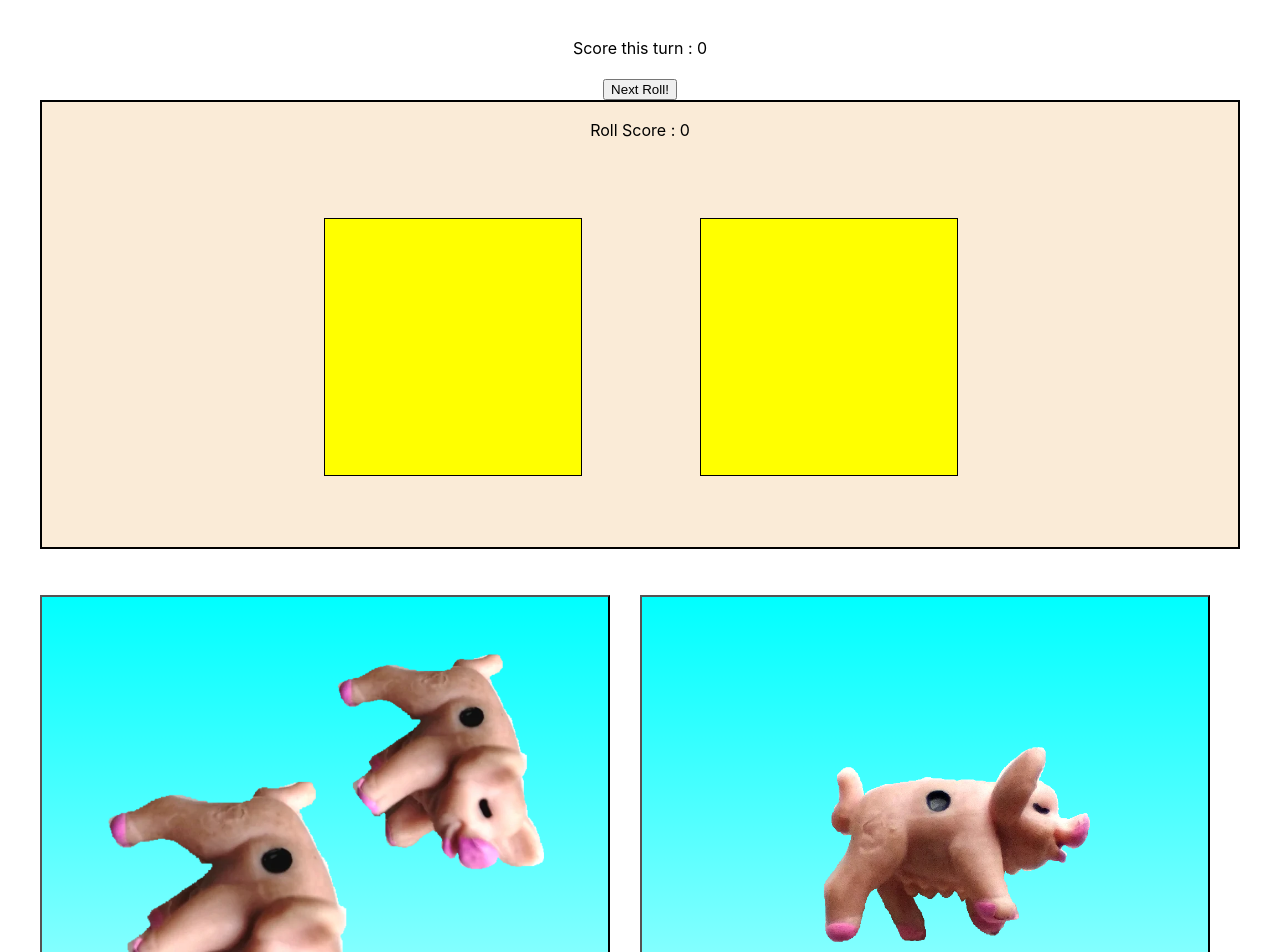
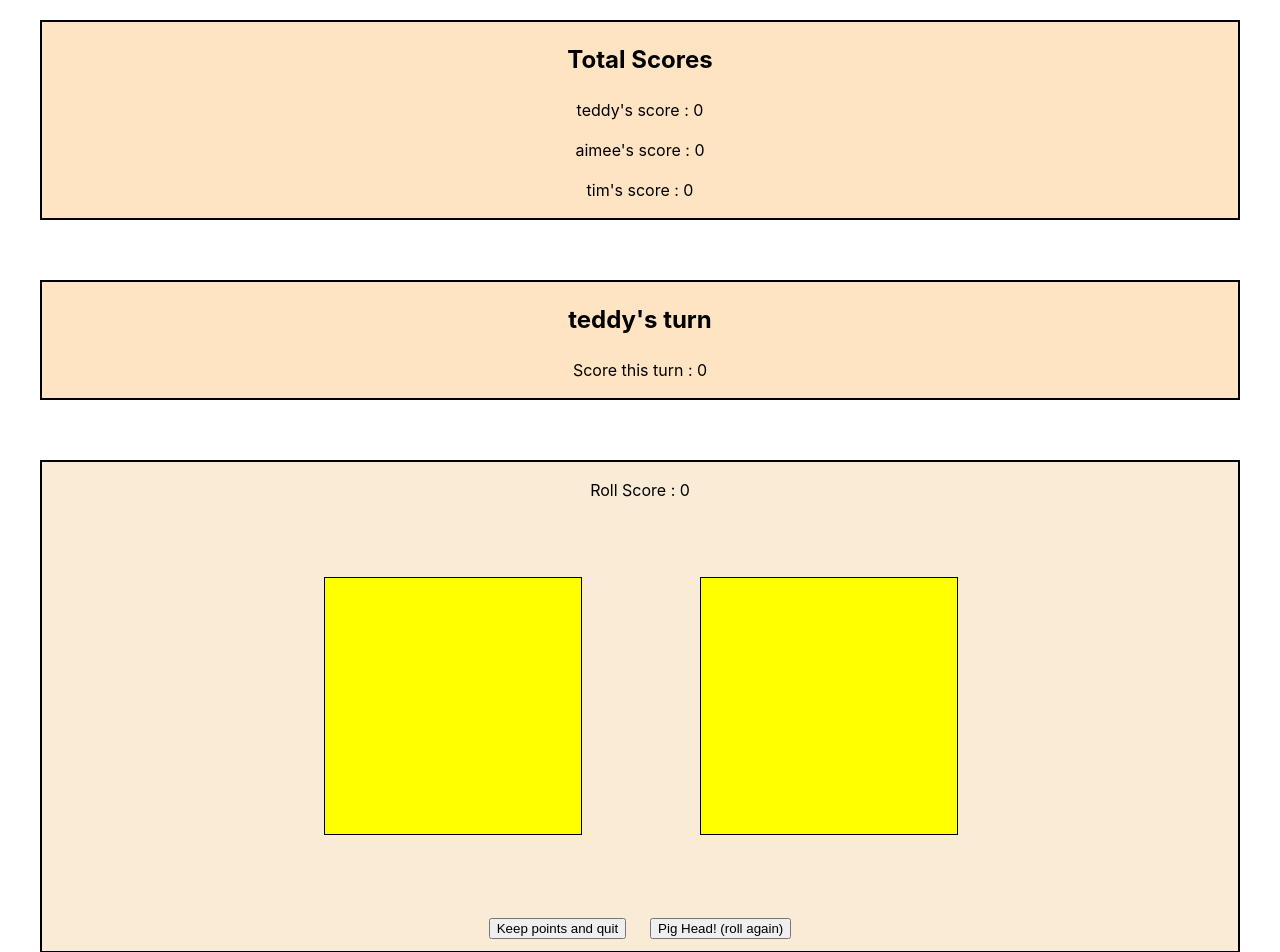
Before and after one commit to t-cbailey/passthepigs, a React (Vite) app: page /play in a window 1280 px wide. Shown: the part 20-972 px from the top of the page. Built offline with nearby package versions, Linux system fonts and the light colour scheme.

Commit message:
basic functionality complete

```diff
--- a/src/App.tsx
+++ b/src/App.tsx
@@ -7,7 +7,13 @@ import "./App.css";
 import { Player } from "../customTypes/customTypes";
 
 function App() {
-  const [players, setPlayers] = React.useState<Player[]>([]);
+  const [players, setPlayers] = React.useState<Player[]>([
+    { name: "teddy", scores: [] },
+    { name: "aimee", scores: [] },
+    { name: "tim", scores: [] },
+  ]);
+  const [winningScore, setWinningScore] = React.useState(100);
+
   return (
     <>
       <Routes>
@@ -18,7 +24,13 @@ function App() {
         />
         <Route
           path="/play"
-          element={<Play players={players} setPlayers={setPlayers} />}
+          element={
+            <Play
+              players={players}
+              setPlayers={setPlayers}
+              winningScore={winningScore}
+            />
+          }
         />
       </Routes>
     </>
--- a/src/components/CurrentRollStats.tsx
+++ b/src/components/CurrentRollStats.tsx
@@ -8,10 +8,21 @@ import snouter from "../assets/imgs/snouter.webp";
 import makinBacon from "../assets/imgs/makinBacon.webp";
 import blank from "../assets/imgs/blank.webp";
 import { moves } from "../moves";
-import { CurrentRollStatsProps } from "../../customTypes/customTypes";
+import { CurrentRollStatsProps, Player } from "../../customTypes/customTypes";
 
-function CurrentRollStats({ roll, setTurnScore }: CurrentRollStatsProps) {
-  const [rollScore, setRollScore] = React.useState<number>(0);
+function CurrentRollStats({
+  roll,
+  setRoll,
+  setTurnScore,
+  rollScore,
+  setRollScore,
+  setButtonsDisabled,
+  setCurrentPlayer,
+  currentPlayer,
+  players,
+  turnScore,
+  setPlayers,
+}: CurrentRollStatsProps) {
   const roll1Index = roll.roll1 as keyof typeof moves;
   const roll2Index = roll.roll2 as keyof typeof moves;
   const r1 = roll.roll1;
@@ -20,7 +31,11 @@ function CurrentRollStats({ roll, setTurnScore }: CurrentRollStatsProps) {
   console.log(r1);
 
   React.useEffect(() => {
-    if (r1 && r2 && r1 === r2 && r1 !== "sider") {
+    if (r1 === "pigOut" || r2 === "pigOut") {
+      handlePigOut();
+    } else if (r1 === "makinBacon" || r2 === "makinBacon") {
+      handleMakinBacon();
+    } else if (r1 && r2 && r1 === r2 && r1 !== "sider") {
       const param = ("double" + r1) as keyof typeof moves;
       setRollScore(() => {
         return moves[param].value;
@@ -30,14 +45,69 @@ function CurrentRollStats({ roll, setTurnScore }: CurrentRollStatsProps) {
       setRollScore(() => {
         return score;
       });
-    } else setTurnScore(0);
-  }, [roll]);
+    } else setRollScore(0);
+  }, [r1, r2]);
 
   React.useEffect(() => {
     setTurnScore((curr: number) => {
       return rollScore + curr;
     });
   }, [rollScore]);
+
+  const handleNextRoll = () => {
+    setButtonsDisabled({
+      pigOut: false,
+      sider: false,
+      razorback: false,
+      leaningJowler: false,
+      trotter: false,
+      snouter: false,
+      makinBacon: false,
+    });
+    setRoll({ roll1: "", roll2: "" });
+    setRollScore(0);
+  };
+
+  const handleEndTurn = () => {
+    setPlayers((curr: Player[]) => {
+      const temp = [...curr];
+      temp[currentPlayer].scores.push(turnScore);
+      return temp;
+    });
+
+    setRollScore(0);
+    setTurnScore(0);
+    setRoll({ roll1: "", roll2: "" });
+    setButtonsDisabled({
+      pigOut: false,
+      sider: false,
+      razorback: false,
+      leaningJowler: false,
+      trotter: false,
+      snouter: false,
+      makinBacon: false,
+    });
+    setCurrentPlayer((curr: number) => {
+      return curr + 1 < players.length ? curr + 1 : 0;
+    });
+  };
+
+  const handlePigOut = () => {
+    setTurnScore(0);
+    setRollScore(0);
+    handleEndTurn();
+  };
+
+  const handleMakinBacon = () => {
+    setTurnScore(0);
+    setRollScore(0);
+    setPlayers((curr: Player[]) => {
+      const temp = [...curr];
+      temp[currentPlayer].scores = [];
+      return temp;
+    });
+    handleEndTurn();
+  };
 
   const imgSelecter = (img: string) => {
     switch (img) {
@@ -82,6 +152,12 @@ function CurrentRollStats({ roll, setTurnScore }: CurrentRollStatsProps) {
             </p>
           </div>
         </div>
+        <button className="turnProgressionButton" onClick={handleEndTurn}>
+          Keep points and quit
+        </button>
+        <button className="turnProgressionButton" onClick={handleNextRoll}>
+          {"Pig Head! (roll again)"}
+        </button>
       </div>
     </>
   );
--- a/src/components/CurrentTurn.tsx
+++ b/src/components/CurrentTurn.tsx
@@ -5,9 +5,11 @@ import "../styling/currentTurn.css";
 import MoveButtons from "./MoveButtons";
 import CurrentRollStats from "./CurrentRollStats";
 
-function CurrentTurn({ players, setPlayers }: CurrentTurnProps) {
+function CurrentTurn({ players, setPlayers, winningScore }: CurrentTurnProps) {
   const [roll, setRoll] = React.useState<Roll>({ roll1: "", roll2: "" });
   const [turnScore, setTurnScore] = React.useState<number>(0);
+  const [rollScore, setRollScore] = React.useState<number>(0);
+  const [currentPlayer, setCurrentPlayer] = React.useState<number>(0);
   const [buttonsDisabled, setButtonsDisabled] = React.useState({
     pigOut: false,
     sider: false,
@@ -17,27 +19,45 @@ function CurrentTurn({ players, setPlayers }: CurrentTurnProps) {
     snouter: false,
     makinBacon: false,
   });
+  const [win, setWin] = React.useState(false);
 
-  const handleNextRoll = () => {
-    setButtonsDisabled({
-      pigOut: false,
-      sider: false,
-      razorback: false,
-      leaningJowler: false,
-      trotter: false,
-      snouter: false,
-      makinBacon: false,
-    });
-    setRoll({ roll1: "", roll2: "" });
-  };
+  React.useEffect(() => {
+    const currTotal =
+      players[currentPlayer].scores.length > 0
+        ? players[currentPlayer].scores.reduce((a, b) => {
+            return a + b;
+          })
+        : 0;
+    if (currTotal + turnScore >= winningScore) {
+      setWin(true);
+    }
+  }, [players, turnScore, currentPlayer]);
 
-  console.log(players);
+  if (win) {
+    return <>{<h1>{`${players[currentPlayer].name} wins!`}</h1>}</>;
+  } else
     return (
       <>
+        <div id="turnInfoContainer">
+          {players[currentPlayer] && (
+            <h2>{`${players[currentPlayer]?.name}'s turn`}</h2>
+          )}
           <p>{`Score this turn : ${turnScore}`}</p>
-      <button onClick={handleNextRoll}>Next Roll!</button>
+        </div>
 
-      <CurrentRollStats roll={roll} setTurnScore={setTurnScore} />
+        <CurrentRollStats
+          roll={roll}
+          setRoll={setRoll}
+          setTurnScore={setTurnScore}
+          rollScore={rollScore}
+          setRollScore={setRollScore}
+          setButtonsDisabled={setButtonsDisabled}
+          setCurrentPlayer={setCurrentPlayer}
+          currentPlayer={currentPlayer}
+          players={players}
+          turnScore={turnScore}
+          setPlayers={setPlayers}
+        />
         <MoveButtons
           setRoll={setRoll}
           roll={roll}
--- a/src/components/Play.tsx
+++ b/src/components/Play.tsx
@@ -1,13 +1,34 @@
-import React from "react";
-import { PlayersProps } from "../../customTypes/customTypes";
-
+import { PlayProps } from "../../customTypes/customTypes";
+import "../styling/play.css";
 import CurrentTurn from "./CurrentTurn";
 
-function Play({ players, setPlayers }: PlayersProps) {
-  console.log(players);
+function Play({ players, setPlayers, winningScore }: PlayProps) {
   return (
     <>
-      <CurrentTurn players={players} setPlayers={setPlayers} />
+      <div id="totalsContainer">
+        <h2>Total Scores</h2>
+        {players.map((player) => {
+          let total = 0;
+          if (player.scores.length < 1) {
+            total = 0;
+          } else {
+            total = player.scores.reduce((a, b) => {
+              return a + b;
+            });
+          }
+
+          return (
+            <p key={player.name}>
+              {player.name}'s score : {total}
+            </p>
+          );
+        })}
+      </div>
+      <CurrentTurn
+        players={players}
+        setPlayers={setPlayers}
+        winningScore={winningScore}
+      />
     </>
   );
 }
--- a/src/components/Players.tsx
+++ b/src/components/Players.tsx
@@ -17,7 +17,7 @@ function Players({ players, setPlayers }: PlayersProps) {
       return alert("Max 5 players");
     } else {
       if (name.length > 0) {
-        setPlayers([...players, { name: name, totalScore: "0" }]);
+        setPlayers([...players, { name: name, scores: [] }]);
         setName("");
       }
     }
--- a/src/styling/currentTurn.css
+++ b/src/styling/currentTurn.css
@@ -51,3 +51,12 @@
   height: fit-content;
   margin-bottom: 20vh;
 }
+#turnInfoContainer {
+  background-color: bisque;
+  border: 2px solid black;
+  margin: 5% 0%;
+}
+
+.turnProgressionButton {
+  margin: 1%;
+}
--- /dev/null
+++ b/src/styling/play.css
@@ -0,0 +1,4 @@
+#totalsContainer {
+  background-color: bisque;
+  border: 2px solid black;
+}
```
Also changed, not shown: customTypes/customTypes.ts (+12 -1 lines). Lines whose indentation alone changed are shown as unchanged.
